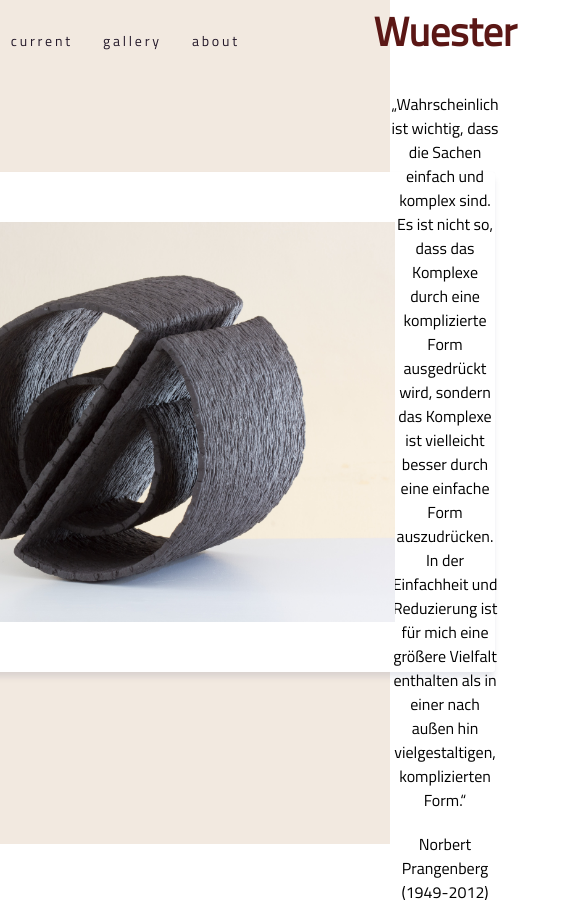
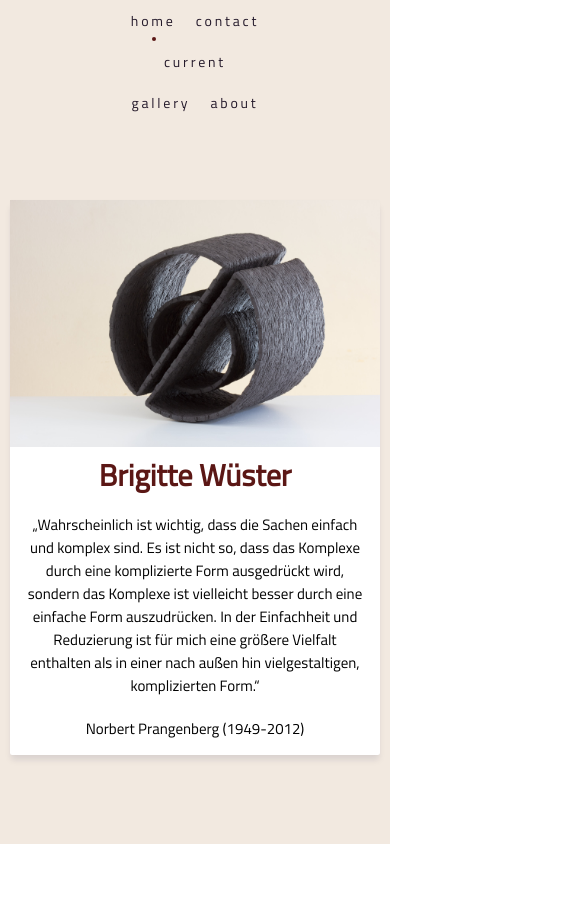
Before and after one commit to csenio/brigitte-wuester, a Gatsby site: page / in a window 390 px wide. Shown: the whole page, 567 px wide, since content can reach past the window. After the commit the page ends 844 px from the top, so only its background shows below. Built offline with nearby package versions, Linux system fonts and the light colour scheme; Gatsby itself is replaced by a stand-in of ours.

Commit message:
responsive

```diff
--- a/gatsby-config.js
+++ b/gatsby-config.js
@@ -22,8 +22,8 @@ module.exports = {
         name: `gatsby-starter-default`,
         short_name: `starter`,
         start_url: `/`,
-        background_color: `#663399`,
-        theme_color: `#663399`,
+        background_color: `#232323`,
+        theme_color: `#232323`,
         display: `minimal-ui`
       }
     }
--- a/src/components/HeroImage.js
+++ b/src/components/HeroImage.js
@@ -4,9 +4,16 @@ import Img from "gatsby-image"
 import styled from "styled-components"
 
 const Container = styled.div`
-  width: 600px;
+  /* min-width: 500px; */
+  width: 60%;
+  left: -100px;
   position: absolute;
-  left: -100px;
+  ${p => p.theme.breakpoints.maxlaptop} {
+    width: 100%;
+    left: auto;
+
+    position: relative;
+  }
 `
 
 const HeroImage = () => (
--- a/src/components/Layout/index.js
+++ b/src/components/Layout/index.js
@@ -12,6 +12,10 @@ const Background = styled.div`
   background-color: ${p => p.theme.colors.beige};
   justify-content: center;
   align-items: center;
+`
+
+const Main = styled.main`
+  width: 100%;
 `
 
 const menus = [
@@ -51,7 +55,7 @@ const Layout = ({ children }) => (
         </NavLink>
       ))}
     </Nav>
-    <main>{children}</main>
+    <Main>{children}</Main>
     {/* <Footer>© Copyright 2019 brigitte-wuester.com</Footer> */}
   </Background>
 )
--- a/src/components/Layout/styles.js
+++ b/src/components/Layout/styles.js
@@ -31,6 +31,7 @@ const Footer = styled.footer`
 `
 
 const Nav = styled.nav`
+  flex-wrap: wrap;
   padding: 0 120px;
   z-index: 5;
   position: absolute;
@@ -42,6 +43,16 @@ const Nav = styled.nav`
   display: flex;
   align-items: center;
   justify-content: flex-end;
+  ${p => p.theme.breakpoints.maxlaptop} {
+    justify-content: center;
+  }
+  ${p => p.theme.breakpoints.maxmobile} {
+    /* flex-direction: column; */
+    height: auto;
+    a {
+      margin: 10px;
+    }
+  }
 `
 
 export { Footer, Nav, NavLink }
--- a/src/pages/index.js
+++ b/src/pages/index.js
@@ -15,6 +15,34 @@ const Card = styled(Box)`
   position: relative;
   justify-content: center;
   text-align: center;
+  padding-left: 40%;
+  padding-right: 50px;
+  width: 70%;
+  margin-bottom: 30px;
+  h1 {
+    margin-bottom: 15px;
+    font-size: 35px;
+  }
+  ${p => p.theme.breakpoints.maxlaptop} {
+    margin-top: 100px;
+    padding: 30px;
+    width: 80%;
+    height: auto;
+    h1 {
+      font-size: 35px;
+    }
+  }
+  ${p => p.theme.breakpoints.maxmobile} {
+    height: auto;
+    padding: 0;
+    width: 95%;
+    margin-top: 140px;
+    h1 {
+      margin-bottom: 0;
+      margin-top: 5px;
+      font-size: 30px;
+    }
+  }
 `
 
 const Body = styled.div`
@@ -25,7 +53,17 @@ const Body = styled.div`
   justify-content: center;
 `
 
-const Content = styled.div``
+const Content = styled.div`
+  font-size: 18px;
+  ${p => p.theme.breakpoints.maxlaptop} {
+    font-size: 18px;
+    margin: 15px;
+  }
+  ${p => p.theme.breakpoints.maxmobile} {
+    font-size: 15px;
+    margin: 15px;
+  }
+`
 
 const IndexPage = () => (
   <Layout>
@@ -43,10 +81,10 @@ const IndexPage = () => (
       ]}
     />
     <Body>
-      <Card pl="550px" pr="50px" width="70%">
+      <Card>
         <HeroImage />
-        <Text fontSize="40px" color="brown" mb="30px" as="h1">
-          Brigitte Wuester
+        <Text color="brown" as="h1">
+          Brigitte Wüster
         </Text>
         <Content>
           <Text as="p">
```
Also changed, not shown: src/pages/contact.js (+66 -9 lines).
